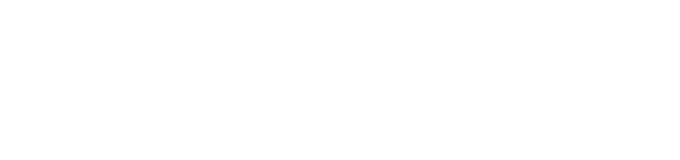
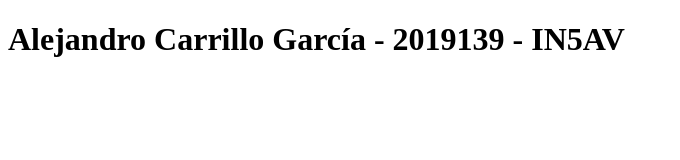
Before and after one commit to acarrillo2019138/IN5AV-, a plain HTML site: page index.html in a window 1280 px wide. Shown: the whole page, without its empty margins (0-680 px from the left). Drawn offline with Linux system fonts and the light colour scheme.

Commit message:
Se agregó los datos personales en el body

```diff
--- a/index.html
+++ b/index.html
@@ -6,6 +6,6 @@
     <title> Practica #2 torno al uso de GitKraken </title>
 </head>
 <body>
-
+    <h1> Alejandro Carrillo García - 2019139 - IN5AV </h1>
 </body>
 </html>
```
